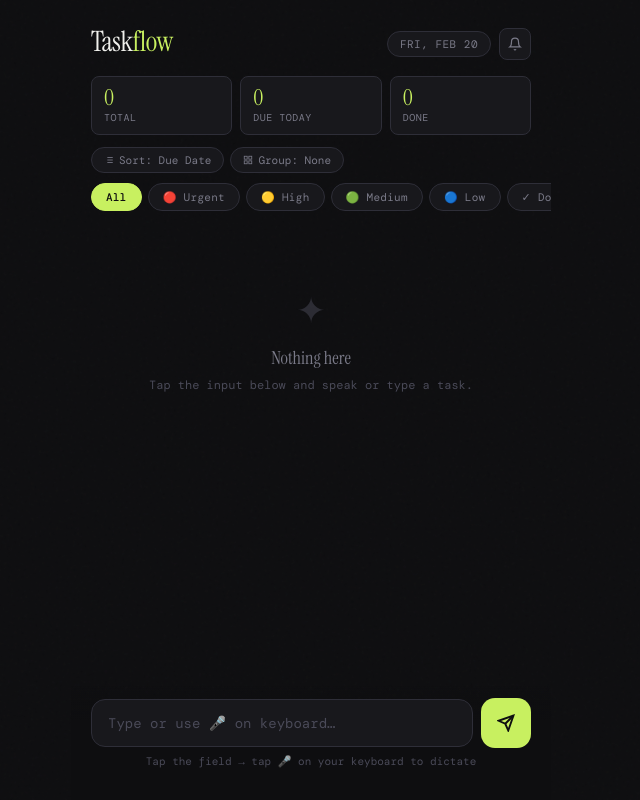
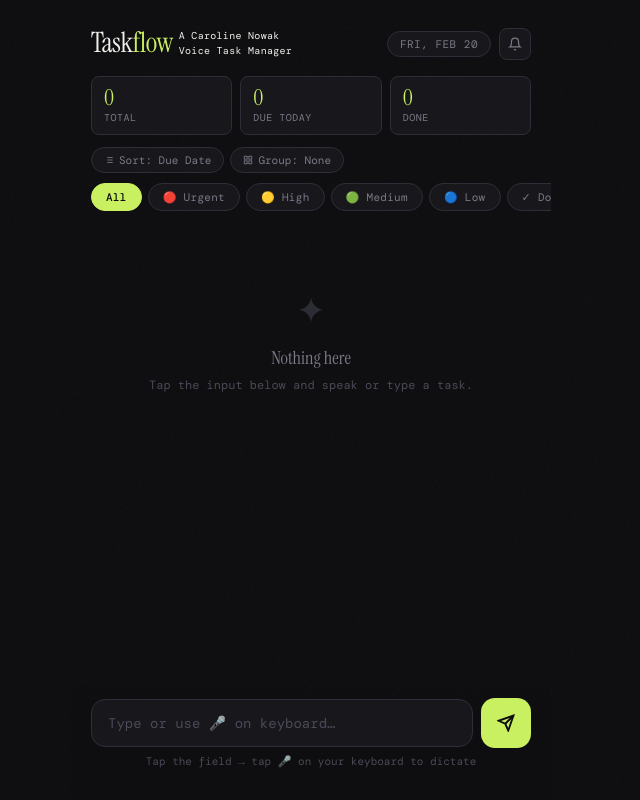
Before and after one commit to carolinemnowak/taskflow, a plain HTML site: page index.html in a window 1280 px wide. Shown: the whole page, without its empty margins (329-969 px from the left). Drawn offline with nearby package versions, Linux system fonts and the light colour scheme; a web font is replaced by a local one.

Commit message:
Update index.html
Update to add name

```diff
--- a/index.html
+++ b/index.html
@@ -193,7 +193,10 @@
 
 <div class="header">
   <div class="header-top">
-    <div class="logo">Task<span>flow</span></div>
+    <div style="display:flex;align-items:center;gap:6px;">
+      <div class="logo">Task<span>flow</span></div>
+      <div style="font-size:10px;color:var(--text);letter-spacing:0.3px;line-height:1.5;">A Caroline Nowak<br>Voice Task Manager</div>
+    </div>
     <div class="header-actions">
       <div class="date-chip" id="dateChip"></div>
       <div class="icon-btn" onclick="openNotifPanel()" title="Notifications" id="notifBtn">
```
